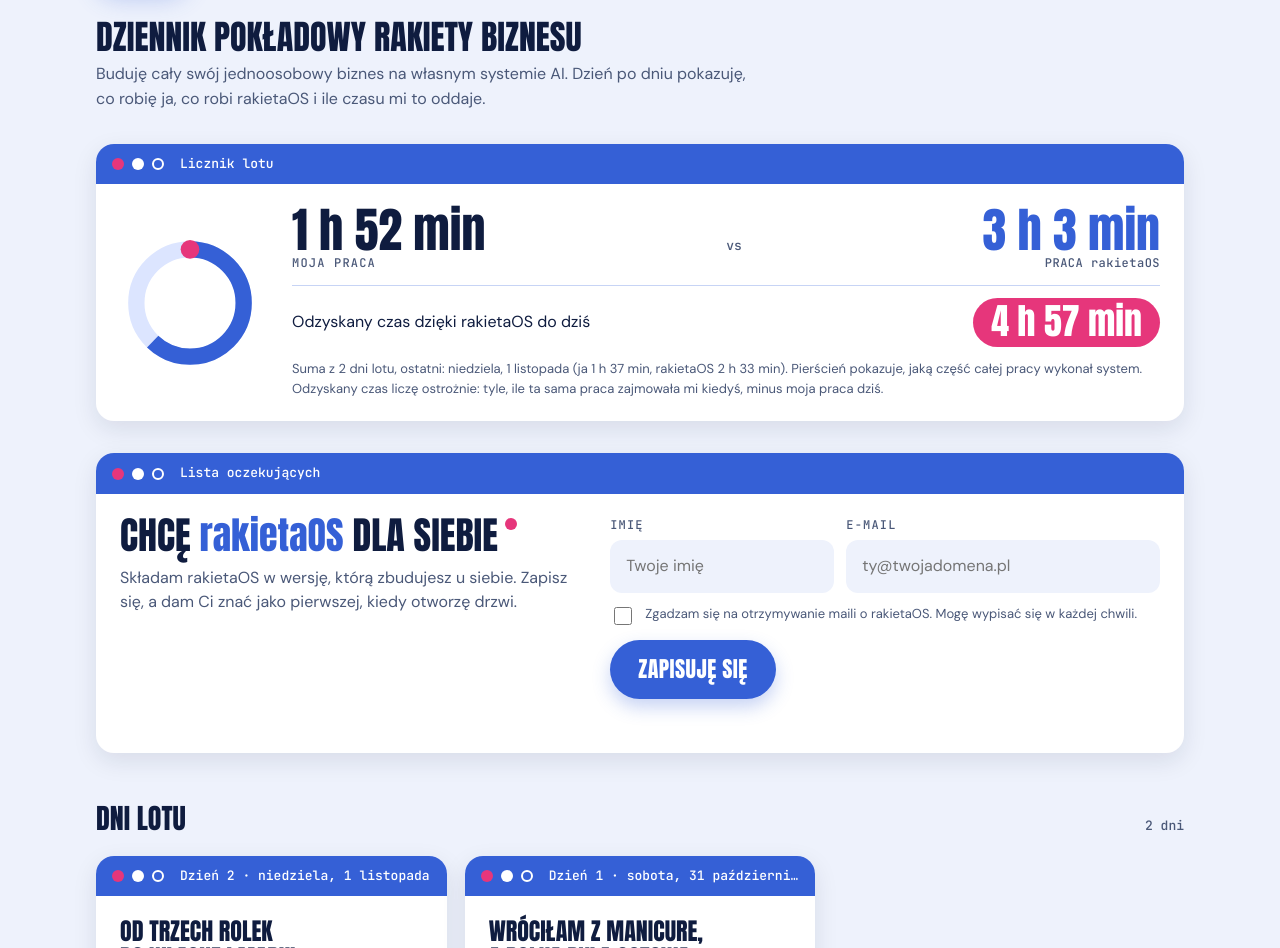
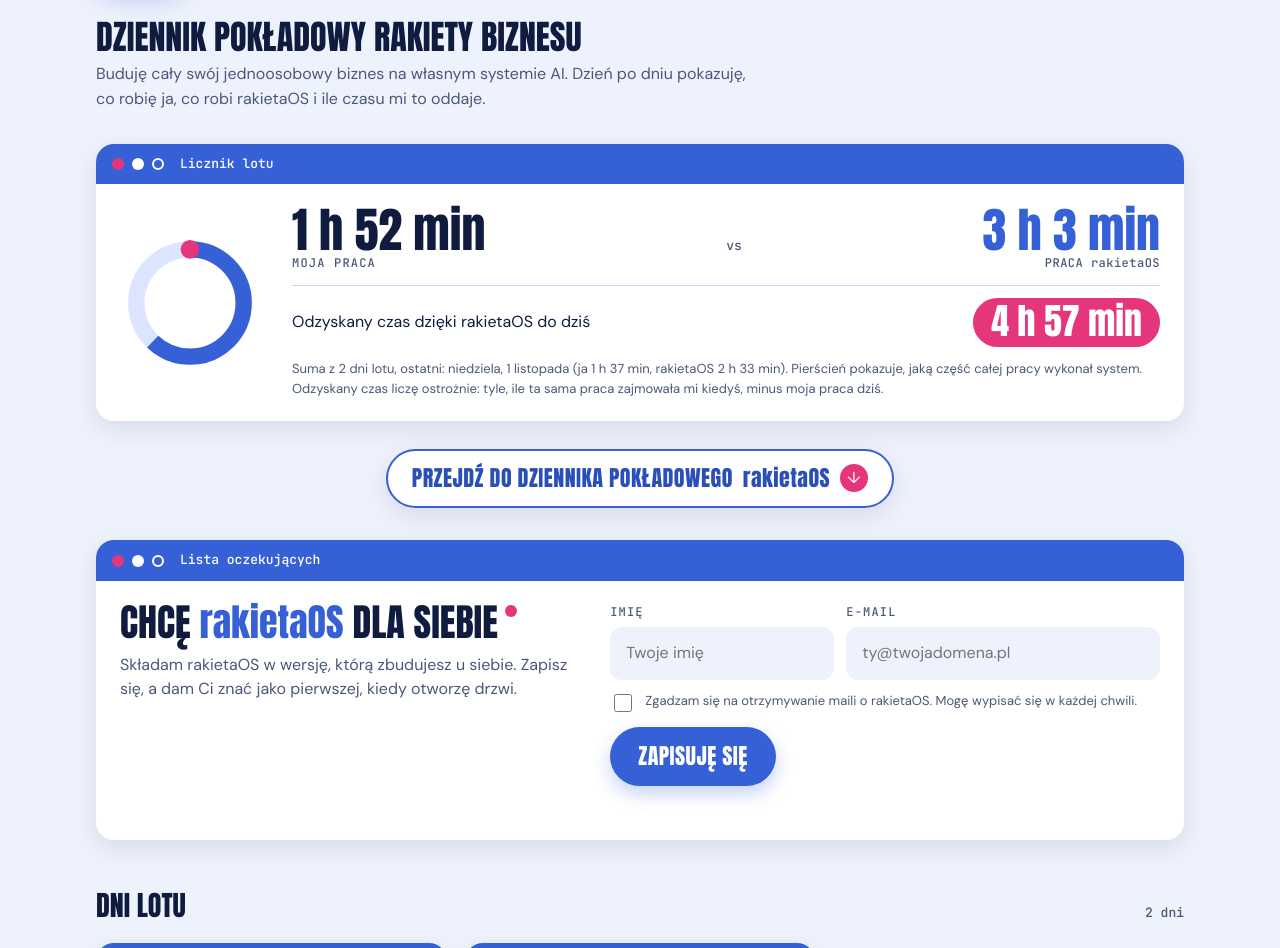
Before and after one commit to videohmakers/rakietaos-dziennik, a plain HTML site: page index.html in a window 1280 px wide. Shown: the part 152-1100 px from the top of the page. Drawn offline with Linux system fonts and the light colour scheme.

Commit message:
Guzik przejścia do Dni lotu
Co-Authored-By: Claude Opus 5.5 <noreply@anthropic.com>
Claude-Session: https://claude.ai/code/session_01Kz3mFHzUWwd9HbVrR3HdWM

```diff
--- a/index.html
+++ b/index.html
@@ -182,6 +182,13 @@ a { color: var(--kobalt-ciemny); }
   .card:hover { transform: translateY(-2px); }
 }
 
+/* Jump */
+.jump-wrap { display: flex; justify-content: center; margin-top: 28px; }
+.jump { font-family: var(--font-display); font-size: clamp(18px, 3vw, 22px); text-transform: uppercase; letter-spacing: 0.02em; color: var(--kobalt-ciemny); background: var(--biel); border: 2px solid var(--kobalt); border-radius: 999px; padding: 10px 24px 12px; cursor: pointer; display: inline-flex; align-items: center; gap: 10px; max-width: 100%; text-align: center; box-shadow: var(--shadow); }
+.jump .brand { text-transform: none; }
+.jump .arr { display: inline-flex; align-items: center; justify-content: center; width: 28px; height: 28px; border-radius: 50%; background: var(--roz); color: var(--biel); font-family: var(--font-sans); font-size: 16px; flex-shrink: 0; }
+.jump:hover { background: var(--kobalt); color: var(--biel); }
+.waitlist { margin-top: 28px; }
 /* Waitlist */
 .waitlist { margin-top: 32px; }
 .wl-body { display: grid; gap: 20px 32px; grid-template-columns: minmax(0, 1fr) minmax(0, 1.2fr); align-items: start; }
@@ -249,6 +256,8 @@ a { color: var(--kobalt-ciemny); }
     </section>
 
 
+    <div class="jump-wrap"><button type="button" class="jump" id="jump">Przejdź do dziennika pokładowego <span class="brand">rakietaOS</span> <span class="arr" aria-hidden="true">↓</span></button></div>
+
     <section class="win waitlist" id="lista" aria-labelledby="wl-title">
       <div class="bar"><span class="dot r"></span><span class="dot w"></span><span class="dot o"></span><span class="t">Lista oczekujących</span></div>
       <div class="body wl-body">
@@ -271,7 +280,7 @@ a { color: var(--kobalt-ciemny); }
       </div>
     </section>
 
-    <div class="section-head">
+    <div class="section-head" id="dni-lotu">
       <h2>Dni lotu</h2>
       <span id="days-count"></span>
     </div>
@@ -489,6 +498,10 @@ a { color: var(--kobalt-ciemny); }
       msg.textContent = "Zapisuję…";
     });
   }
+  document.getElementById("jump").addEventListener("click", function () {
+    var reduce = window.matchMedia && window.matchMedia("(prefers-reduced-motion: reduce)").matches;
+    document.getElementById("dni-lotu").scrollIntoView({ behavior: reduce ? "auto" : "smooth", block: "start" });
+  });
   waitlist();
 
   fetch("data.json", { cache: "no-store" }).then(function (r) {
```
